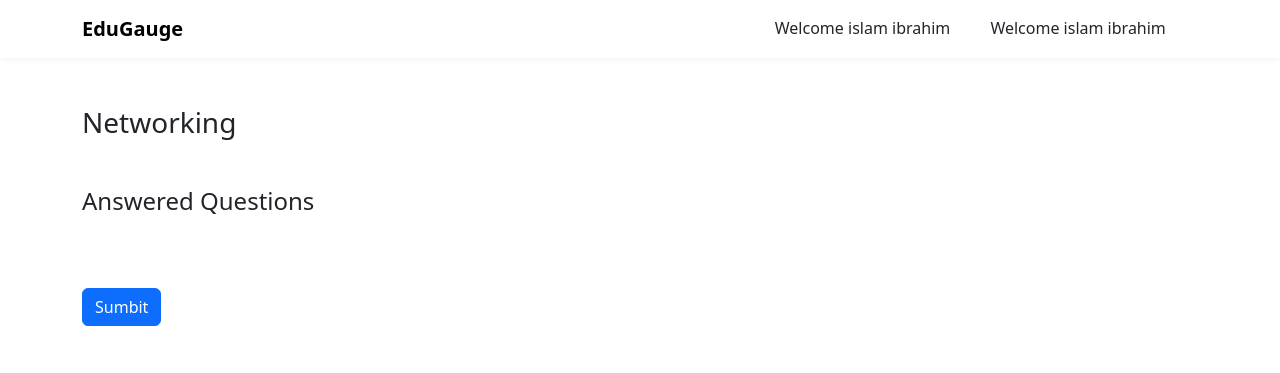
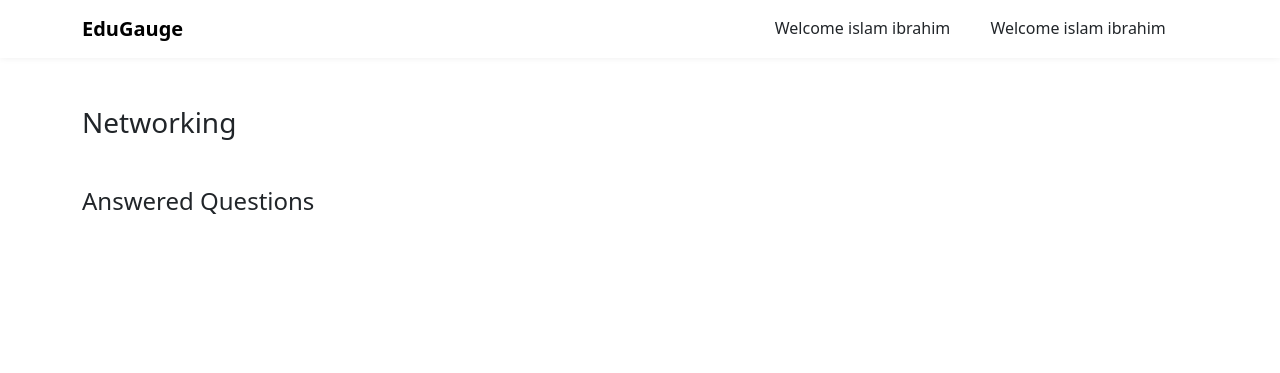
Before and after one commit to Abdullah-Elgabry/EduGauge, a Flask app: page /course/2 in a window 1280 px wide. Shown: the top 373 px of the page. Run offline with Flask 2, Linux system fonts and the light colour scheme; a user stored in the database is signed in; data comes from the database, SQL or seed files in the repository; some libraries are stand-ins or nearby versions.

Commit message:
updated course-details if condition

```diff
--- a/templates/student/course-details.html
+++ b/templates/student/course-details.html
@@ -21,9 +21,10 @@
                 <textarea class="form-control mb-3" name="question_{{loop.index}}" id="question_{{loop.index}}" cols="30" rows="4"
                     placeholder="Enter Answer" readonly> {{answer.answer_text }} </textarea>
                 {% endfor %}
-            {% endif %}
                 <hr>
         </div>
+        {% endif %}
+
             <form method="post" class="pt-5 pb-5">
                 {% if unanswered_questions %}
                     {% for question in unanswered_questions %}
@@ -32,11 +33,11 @@
                         <textarea class="form-control mb-3" name="question_{{loop.index}}" id="question_{{loop.index}}" cols="30" rows="4"
                             placeholder="Enter Answer" required></textarea>
                     {% endfor %}
+                    <input type="submit" class="btn btn-primary" value="Sumbit">
                 {% endif %}
-                <input type="submit" class="btn btn-primary" value="Sumbit">
             </form>
-        {%  endif %}
     </div>
+    {% endif %}
 
 
 {% endblock %}
```
Lines whose indentation alone changed are shown as unchanged.
